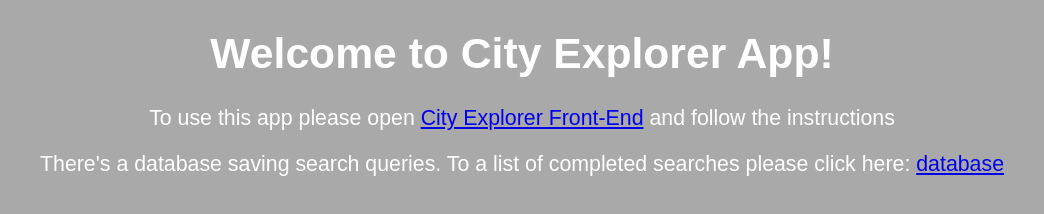
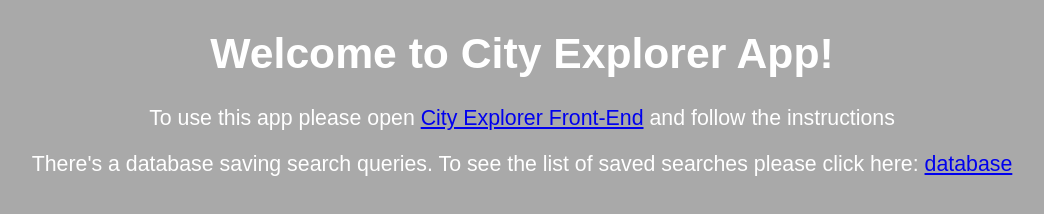
Before and after one commit to LeoKuhorev/lab-08-back-end, a website: page public/index.html in a window 1280 px wide. Shown: the whole page, without its empty margins (126-1170 px from the left). Drawn offline with Linux system fonts and the light colour scheme.

```diff
--- a/public/index.html
+++ b/public/index.html
@@ -11,6 +11,6 @@
   <body>
     <h1>Welcome to City Explorer App!</h1>
     <p>To use this app please open <a href="https://leokuhorev.github.io/city-explorer/" target="blank">City Explorer Front-End</a> and follow the instructions</p>
-    <p>There's a database saving search queries. To a list of completed searches please click here: <a href="./database.html" target="blank">database</a></p>
+    <p>There's a database saving search queries. To see the list of saved searches please click here: <a href="./database.html" target="blank">database</a></p>
   </body>
 </html>
```
